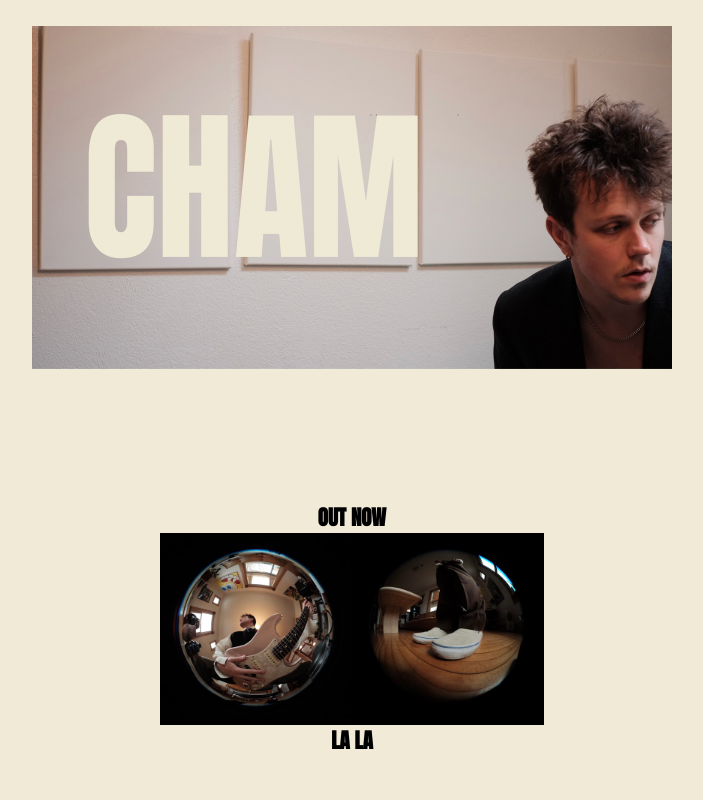
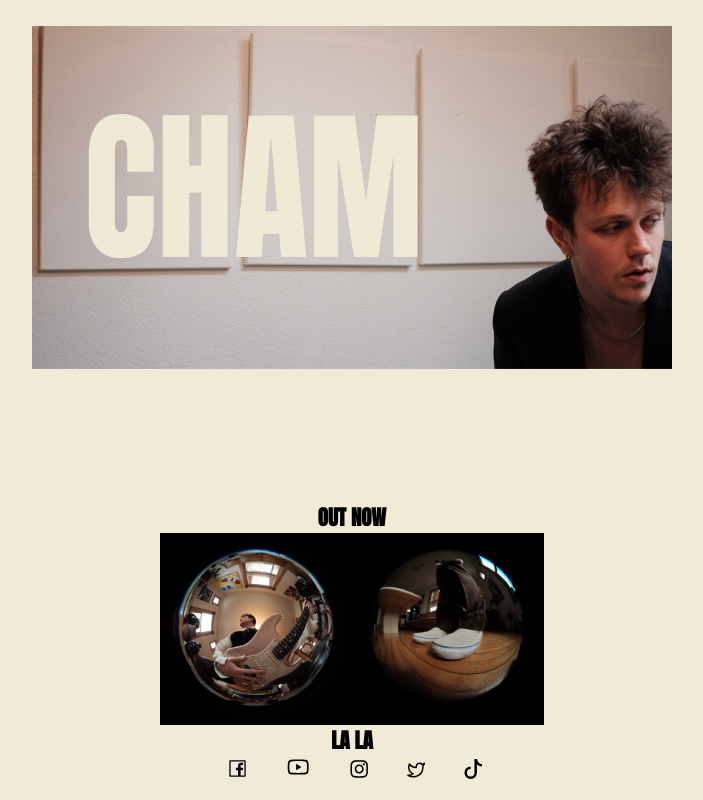
Before and after one commit to Pugsly99/CHAM, a React (Create React App) app: page / in a window 1280 px wide. Shown: the whole page, without its empty margins (288-991 px from the left). Built offline with nearby package versions, Linux system fonts and the light colour scheme.

Commit message:
footer in genral

```diff
--- /dev/null
+++ b/src/components/Footer/footer.css
@@ -0,0 +1,32 @@
+.footer {
+	position: absolute;
+	z-index: -1;
+	width: 50%;
+	bottom: 2%;
+
+	left: 26%;
+}
+
+.facebook {
+	padding-right: 3%;
+}
+
+.instagram {
+	padding-right: 3%;
+	padding-left: 3%;
+}
+
+.tiktok {
+	padding-right: 3%;
+	padding-left: 3%;
+}
+
+.youtube {
+	padding-right: 3%;
+	padding-left: 3%;
+}
+
+.twitter {
+	padding-right: 3%;
+	padding-left: 3%;
+}
--- /dev/null
+++ b/src/components/Footer/footer.jsx
@@ -0,0 +1,37 @@
+import React from 'react';
+import './footer.css';
+
+//ICONS
+import { FaInstagram } from 'react-icons/fa';
+import { BsTiktok } from 'react-icons/bs';
+import { FiTwitter } from 'react-icons/fi';
+import { AiOutlineYoutube, AiOutlineFacebook } from 'react-icons/ai';
+
+const footer = () => {
+	return (
+		<div className='footer'>
+			<AiOutlineFacebook
+				size={21}
+				className='facebook'
+			/>
+			<AiOutlineYoutube
+				size={24}
+				className='youtube'
+			/>
+			<FaInstagram
+				size={20}
+				className='instagram'
+			/>
+			<FiTwitter
+				size={18}
+				className='twitter'
+			/>
+			<BsTiktok
+				size={20}
+				className='tiktok'
+			/>
+		</div>
+	);
+};
+
+export default footer;
--- a/src/pages/Home/index.jsx
+++ b/src/pages/Home/index.jsx
@@ -2,6 +2,9 @@ import React from 'react';
 import './home.css';
 
 import { Link } from 'react-router-dom';
+
+//COMPONENTS
+import Footer from './../../components/Footer/footer.jsx';
 
 //IMGS
 import chamHeader from '../../assets/imgs/chamHeader.png';
@@ -39,6 +42,7 @@ const Home = () => {
 				</Link>
 				<div className='bold'>LA LA</div>
 			</div>
+			<Footer />
 		</div>
 	);
 };
```
